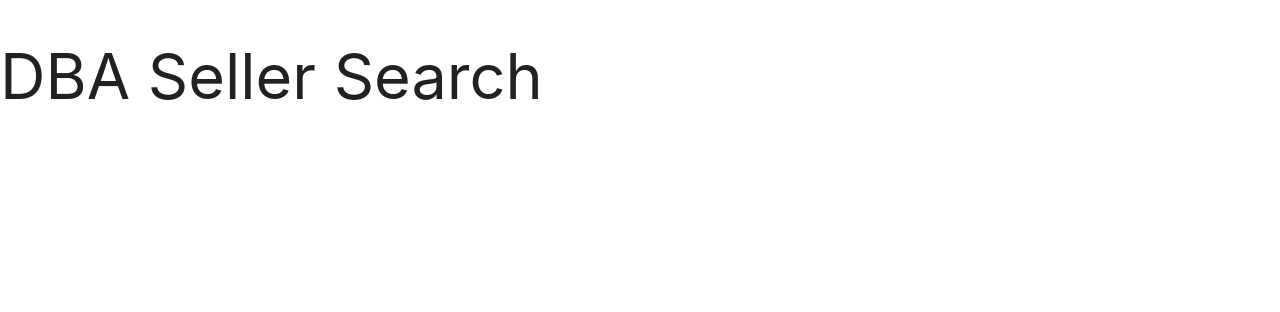
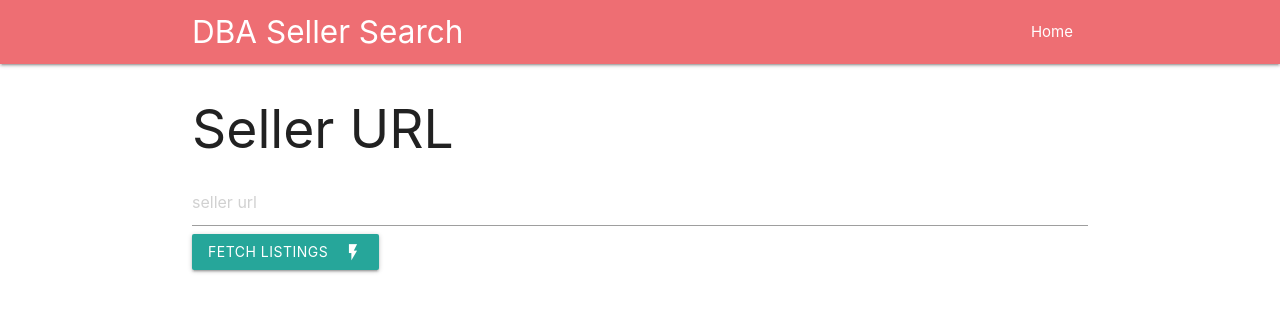
Before and after one commit to codatr0n/dba-seller-search, a Django app: page / in a window 1280 px wide. Shown: the top 312 px of the page. Run offline with Django 3.2, Linux system fonts and the light colour scheme; some libraries are stand-ins or nearby versions.

Commit message:
frontend added + json response from dba

```diff
--- a/search/urls.py
+++ b/search/urls.py
@@ -2,5 +2,6 @@ from django.urls import path
 from . import views
 
 urlpatterns = [
-    path('', views.home, name='home')
+    path('', views.home, name='home'),
+    path('get_listings', views.get_listings, name='get_listings'),
 ]
--- a/search/views.py
+++ b/search/views.py
@@ -1,8 +1,52 @@
 from django.shortcuts import render
 from django.http import HttpResponse
 
-# Create your views here.
+import requests
+import json
 
 
 def home(request):
     return render(request, 'base.html')
+
+
+def get_listings(request):
+    seller_url = request.POST.get('seller_url')
+
+    headers = {
+        'Host': 'www.dba.dk',
+        'User-Agent':
+        'Mozilla/5.0 (Macintosh Intel Mac OS X 10.15 rv: 71.0) Gecko/20100101 Firefox/71.0',
+        'Accept': 'text/html, application/xhtml+xml, application/xml'
+    }
+
+    start_url = seller_url
+
+    api_url = 'https://www.dba.dk/api/dba-soi-bff/saelger/privat/dba/{seller_id}?page='.format(
+        seller_id=start_url.split('/')[-1])
+
+    nextPage = '1'
+
+    while nextPage:
+        response = requests.get(api_url + str(nextPage), headers=headers)
+        listings = response.json()
+
+        for listing in listings['listings']['listings']:
+            # print(listing)
+            first_line = listing['text'].split('\n')[0]
+            category = first_line.split(',')[0]
+            if category in ['LP', 'EP', 'Maxi-single 12"', 'Single']:
+                item = {}
+                item['price'] = listing['price']['value']
+                item['image'] = listing['pictureUrl']
+                item['url'] = listing['url']
+                item['category'] = first_line.split(',')[0]
+                item['artist'] = first_line.split(',')[1].strip()
+                item['title'] = first_line.split(',')[2].strip()
+
+                # print(listing['text'].split('\n')[0])
+                print(json.dumps(item, indent=4))
+
+        # nextPage = listings['listings']['nextPage']
+        nextPage = 0
+
+    return HttpResponse('Listings')
--- a/templates/base.html
+++ b/templates/base.html
@@ -1,24 +1,43 @@
-<!DOCTYPE html>
-<html>
+{% load staticfiles %}
+{% load static %}
+
+<html lang="en">
 <head>
+    <meta charset="UTF-8">
     <title>DBA Seller Search</title>
+    <meta charset="UTF-8"/>
+    <meta name="viewport" content="width=device-width, initial-scale=1"/>
+    <link rel="stylesheet" href="{% static "css/style.css" %}">
+    <link rel="stylesheet" href="https://cdnjs.cloudflare.com/ajax/libs/materialize/1.0.0/css/materialize.min.css">
+    <link href="https://fonts.googleapis.com/icon?family=Material+Icons" rel="stylesheet">
 
-    <!-- Compiled and minified CSS -->
-    <link rel="stylesheet" href="https://cdnjs.cloudflare.com/ajax/libs/materialize/1.0.0/css/materialize.min.css">
+</head>
+<body>
+<nav>
+    <div class="container nav-wrapper">
+        <a href="/" class="brand-logo">DBA Seller Search</a>
+        <ul id="nav-mobile" class="right">
+            <li><a href="/">Home</a></li>
+        </ul>
+    </div>
+</nav>
 
-    <!-- Compiled and minified JavaScript -->
-    <script src="https://cdnjs.cloudflare.com/ajax/libs/materialize/1.0.0/js/materialize.min.js"></script>
+<div class="container">
+    <h2>Seller URL</h1>
 
+    <form action="{% url 'get_listings' %}" method="post">
+        {% csrf_token %}
+        <input type="text" name="seller_url" placeholder="seller url">
+        <button class="btn waves-effect waves-light" type="submit" name="action">Fetch listings
+            <i class="material-icons right">flash_on</i>
+        </button>
+    </form>
 
-    <!--Let browser know website is optimized for mobile-->
-    <meta name="viewport" content="width=device-width, initial-scale=1.0"/>
-</head>
+    {% block content %}
 
-<body>
+    {% endblock content %}
+</div>
 
-    <h1>DBA Seller Search</h1>
-
-    <!--JavaScript at end of body for optimized loading-->
-    <script type="text/javascript" src="js/materialize.min.js"></script>
+<script src="https://cdnjs.cloudflare.com/ajax/libs/materialize/1.0.0/js/materialize.min.js"></script>
 </body>
 </html>
```
Also changed, not shown: 1 other file.
